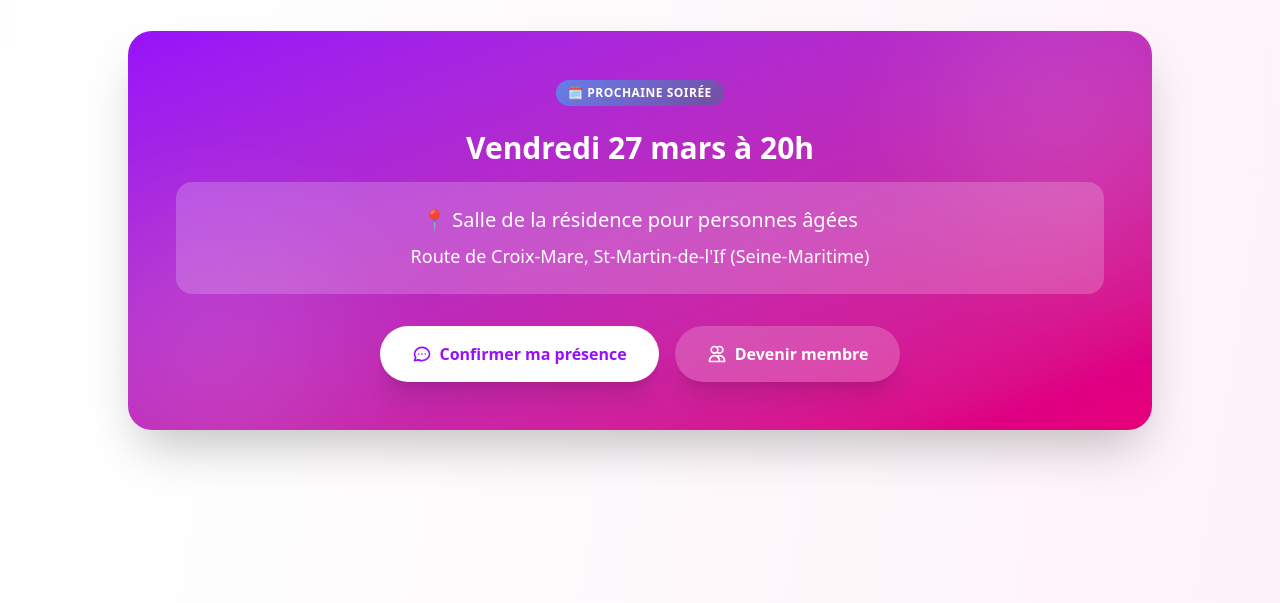
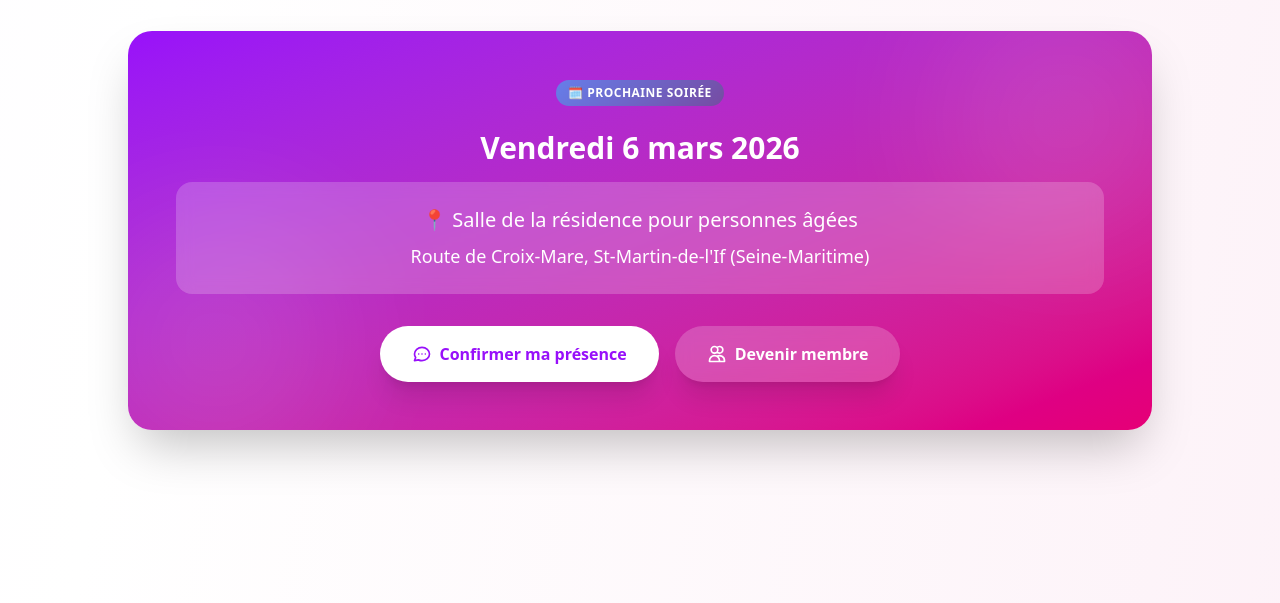
Before and after one commit to dnj855/stmartinjoue, a website built with Vite: page src/index.html in a window 1280 px wide. Shown: the part 6940-7543 px from the top of the page. Built offline with nearby package versions, Linux system fonts and the light colour scheme.

Commit message:
Change next event date to March 6, 2026
Updated the next event date in the HTML file.

```diff
--- a/src/index.html
+++ b/src/index.html
@@ -934,16 +934,16 @@
                 >🗓️ Prochaine soirée</span
               >
 
-
+              <!--
               <h3
                 id="next-event-date"
                 class="mb-4 text-2xl font-black md:text-3xl"
               >
               </h3>
+              -->
 
-              <!--
-              <h3 class="mb-4 text-2xl font-black md:text-3xl">Vendredi 30 janvier 2026</h3>
-              -->
+              <h3 class="mb-4 text-2xl font-black md:text-3xl">Vendredi 6 mars 2026</h3>
+
               <div class="mb-8 rounded-2xl bg-white/20 p-6 backdrop-blur">
                 <p class="mb-2 text-lg md:text-xl">
                   📍 Salle de la résidence pour personnes âgées
```
